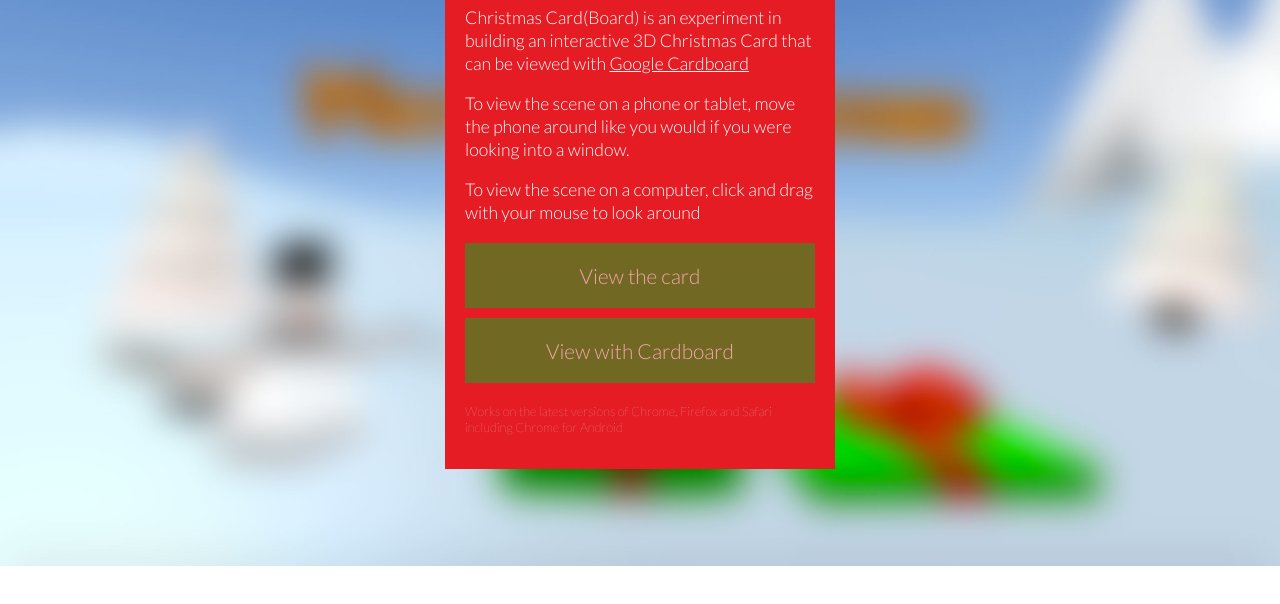
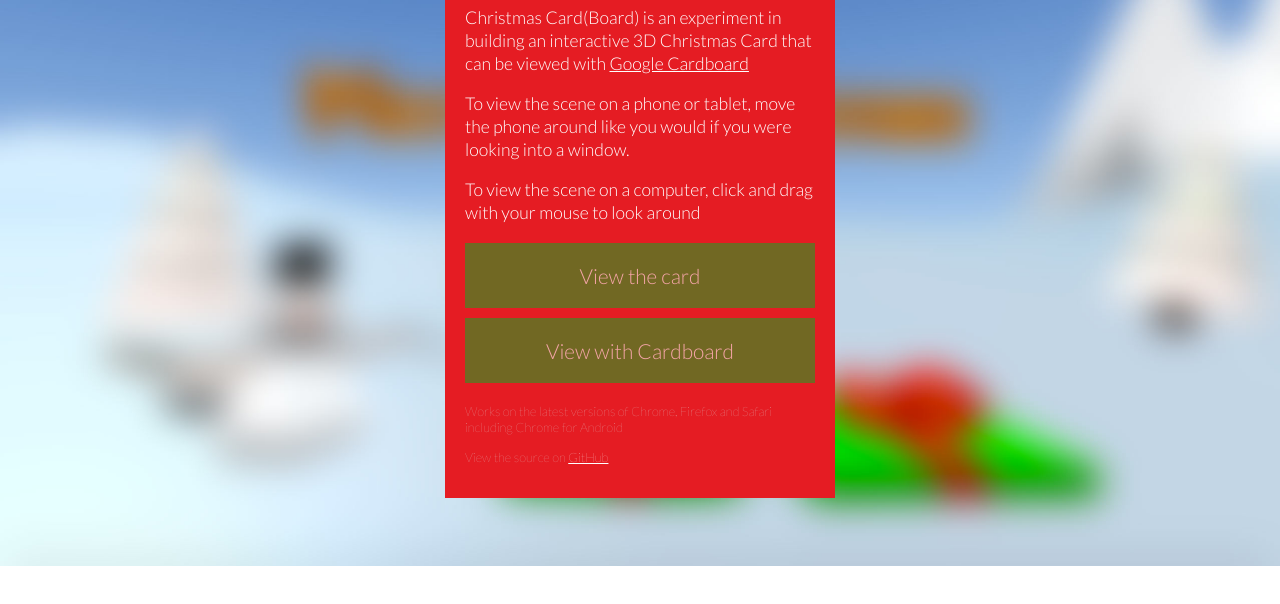
Before and after one commit to bezzer/christmas-cardboard, a plain HTML site: page index.html in a window 1280 px wide. Shown: the part 96-700 px from the top of the page. Drawn offline with Linux system fonts and the light colour scheme; a script that the page names is missing.

Commit message:
Add github link

```diff
--- a/index.html
+++ b/index.html
@@ -37,6 +37,7 @@
     <button class="btn" onClick="init(true)" disabled>View with Cardboard</button>
     <div class="dialog-notes">
       <p>Works on the latest versions of Chrome, Firefox and Safari including Chrome for Android</p>
+      <p>View the source on <a href="https://github.com/bezzer/christmas-cardboard">GitHub</a></p>
     </div>
   </div>
 
```
